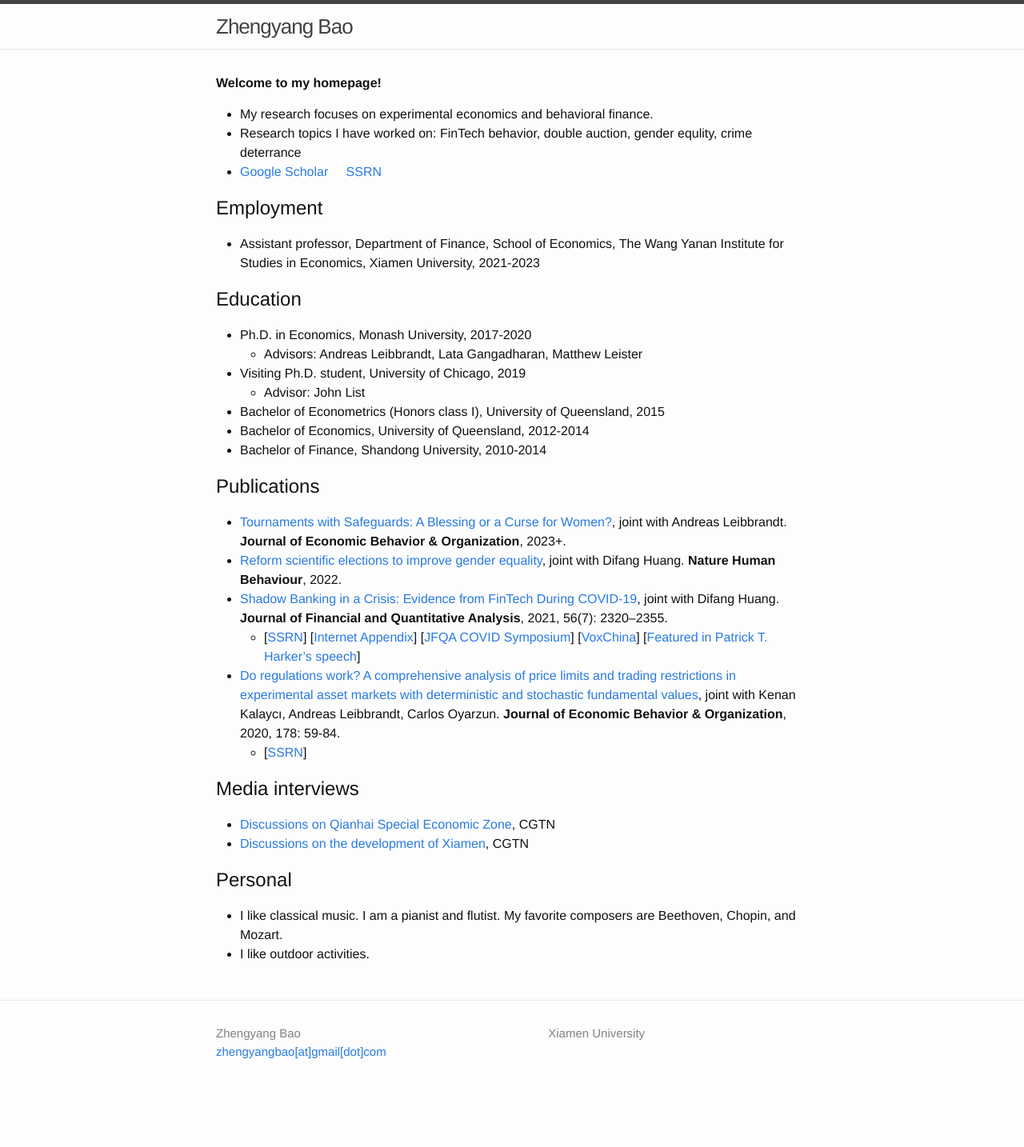
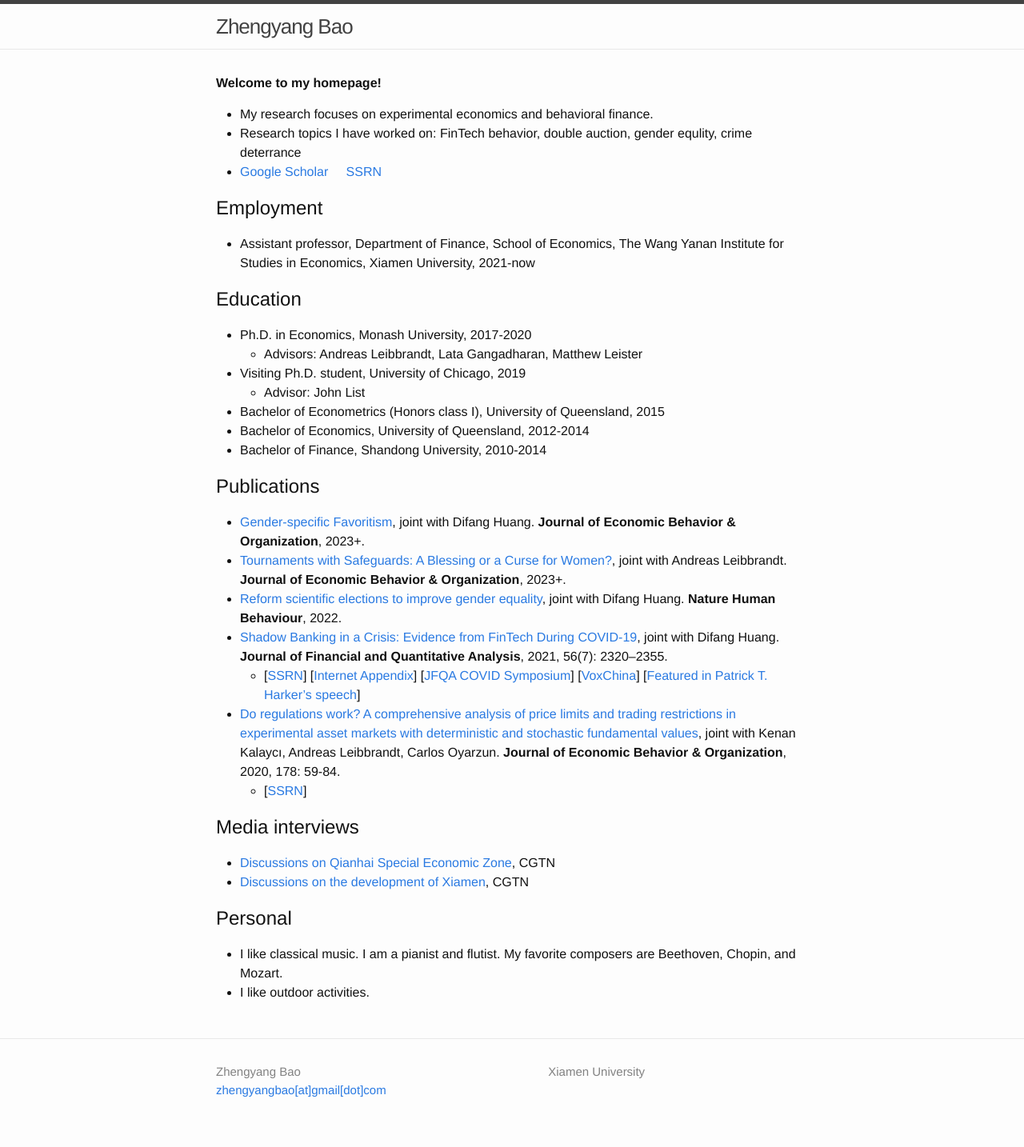
Before and after one commit to zhengyang-bao/zhengyang-bao.github.io, a Jekyll site: the page built from index.md, in a window 1280 px wide. Shown: the whole page at 80% size. Built offline with Jekyll 4.4.1, drawn with Linux system fonts in a browser that asks for light colours; before the commit the page ends 1386 px from its top, so only the background shows below that.

Commit message:
Update index.md

```diff
--- a/index.md
+++ b/index.md
@@ -9,7 +9,7 @@ layout: default
 
 
 ## Employment
-- Assistant professor, Department of Finance, School of Economics, The Wang Yanan Institute for Studies in Economics, Xiamen University, 2021-2023
+- Assistant professor, Department of Finance, School of Economics, The Wang Yanan Institute for Studies in Economics, Xiamen University, 2021-now
 
 
 ## Education
@@ -23,7 +23,8 @@ layout: default
 
 
 ## Publications
-- [	Tournaments with Safeguards: A Blessing or a Curse for Women?](https://papers.ssrn.com/sol3/papers.cfm?abstract_id=3552387), joint with Andreas Leibbrandt. **Journal of Economic Behavior & Organization**, 2023+.
+- [Gender-specific Favoritism](https://papers.ssrn.com/sol3/papers.cfm?abstract_id=4163680), joint with Difang Huang. **Journal of Economic Behavior & Organization**, 2023+.
+- [Tournaments with Safeguards: A Blessing or a Curse for Women?](https://papers.ssrn.com/sol3/papers.cfm?abstract_id=3552387), joint with Andreas Leibbrandt. **Journal of Economic Behavior & Organization**, 2023+.
 - [Reform scientific elections to improve gender equality](https://doi.org/10.1038/s41562-022-01322-w), joint with Difang Huang. **Nature Human Behaviour**, 2022.
 - [Shadow Banking in a Crisis: Evidence from FinTech During COVID-19](https://doi.org/10.1017/S0022109021000430), joint with Difang Huang. **Journal of Financial and Quantitative Analysis**, 2021, 56(7): 2320–2355.
   - [[SSRN](https://papers.ssrn.com/sol3/papers.cfm?abstract_id=3734770)] [[Internet Appendix](https://drive.google.com/file/d/1xmnwf_dNR22ohyOeyFoZBCG_6OGv9Gvm/view?usp=sharing)] [[JFQA COVID Symposium](https://player.mediaamp.io/p/U8-EDC/x3q6FTruIMqL/embed/select/media/seU2G5zFXY7m?form=html)] [[VoxChina](http://voxchina.org/show-3-241.html)] [[Featured in Patrick T. Harker's speech](https://www.philadelphiafed.org/-/media/frbp/assets/institutional/speeches/harker/2022/08-03-22-fintech.pdf)]
```
